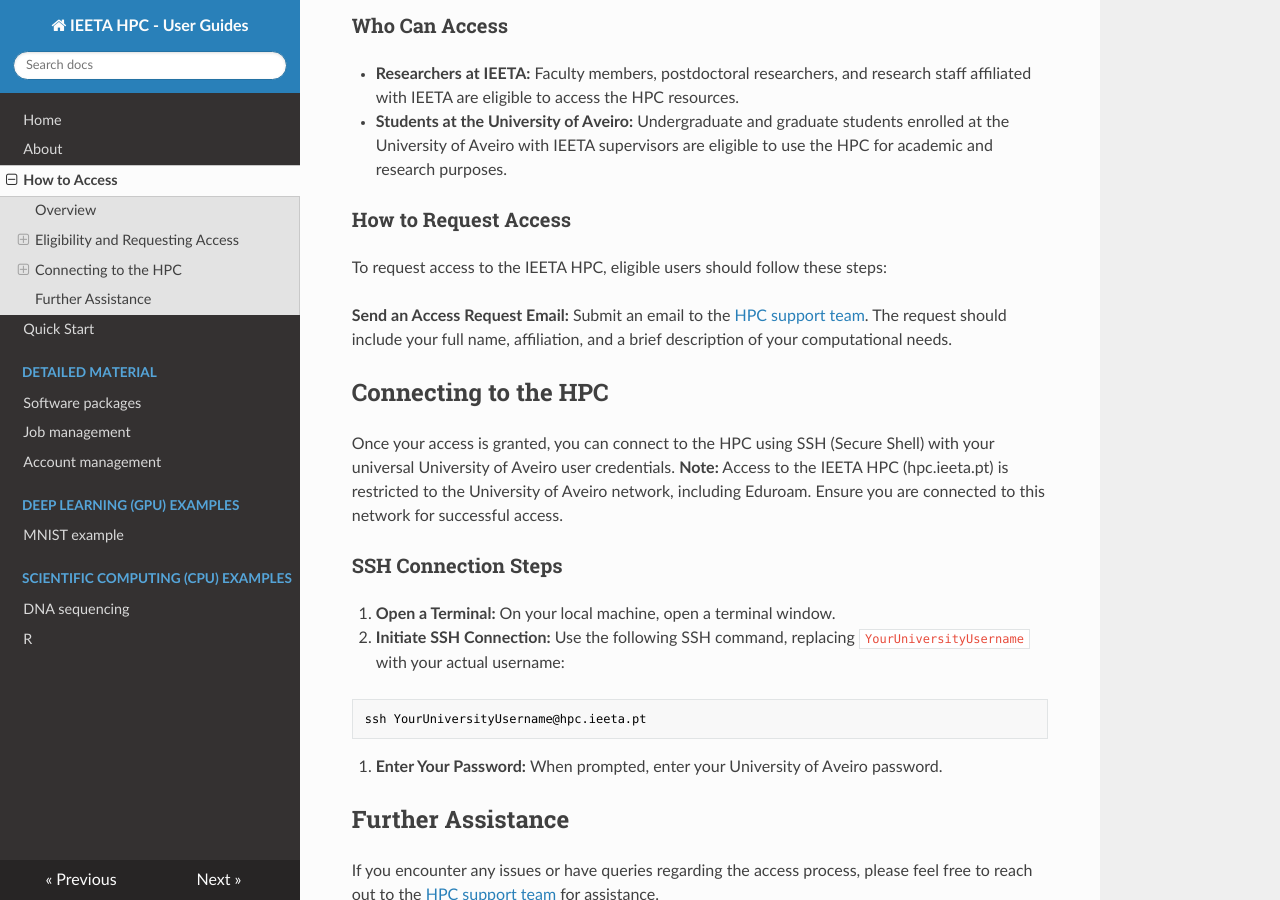
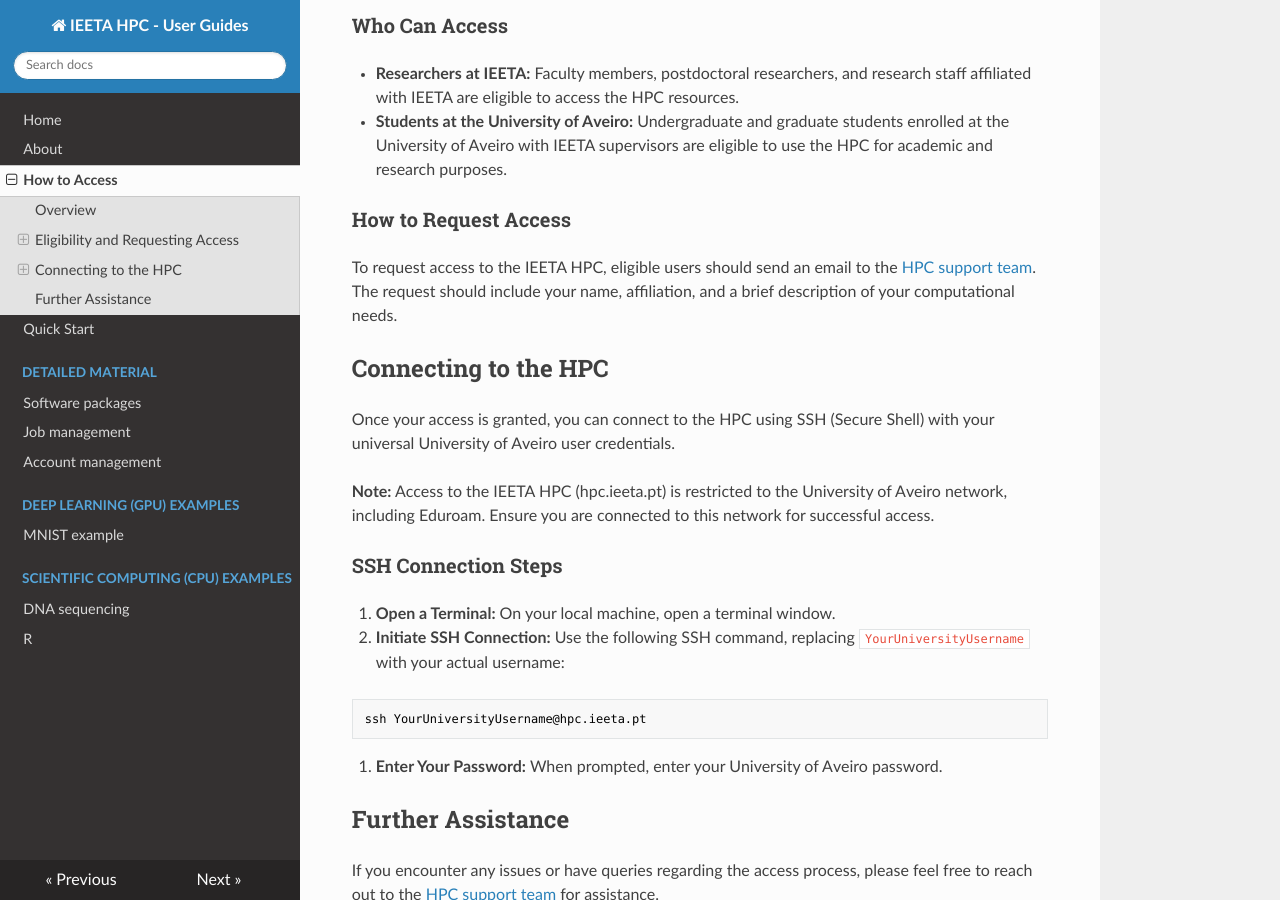
Before and after one commit to ieeta-pt/HPC-guides, an MkDocs documentation site: the page built from docs/how_to_access.md, in a window 1280 px wide and 900 px high, scrolled down 356 px. Built offline with MkDocs 1.6.1, drawn with Linux system fonts in a browser that asks for light colours; nearby versions of some CDN libraries.

Commit message:
minor changes

```diff
--- a/docs/how_to_access.md
+++ b/docs/how_to_access.md
@@ -11,13 +11,12 @@ The IEETA HPC facility primarily serves researchers at IEETA and students of the
 - **Students at the University of Aveiro:** Undergraduate and graduate students enrolled at the University of Aveiro with IEETA supervisors are eligible to use the HPC for academic and research purposes.
 
 ### How to Request Access
-To request access to the IEETA HPC, eligible users should follow these steps:
-
-**Send an Access Request Email:** Submit an email to the [HPC support team](about.md#support-team). The request should include your full name, affiliation, and a brief description of your computational needs.
+To request access to the IEETA HPC, eligible users should send an email to the [HPC support team](about.md#support-team). The request should include your name, affiliation, and a brief description of your computational needs.
 
 ## Connecting to the HPC
 
 Once your access is granted, you can connect to the HPC using SSH (Secure Shell) with your universal University of Aveiro user credentials.
+
 **Note:** Access to the IEETA HPC (hpc.ieeta.pt) is restricted to the University of Aveiro network, including Eduroam. Ensure you are connected to this network for successful access.
 
 ### SSH Connection Steps
```
Also changed, not shown: docs/about.md (+1 -1 lines).
